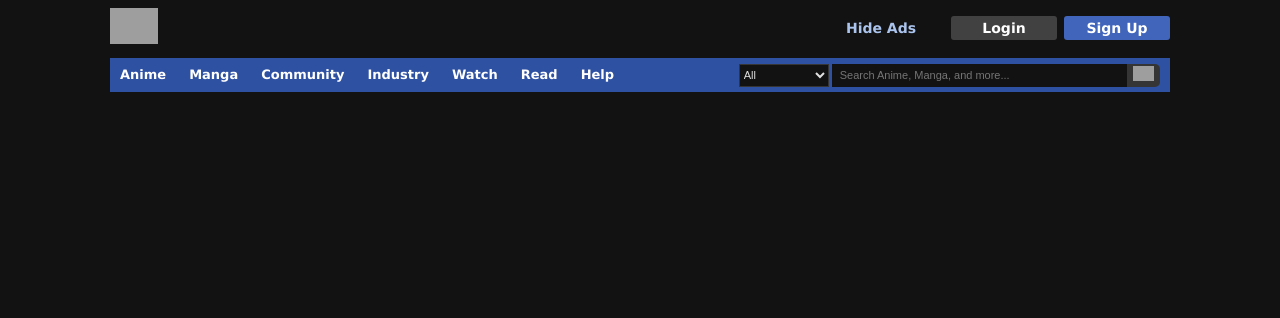
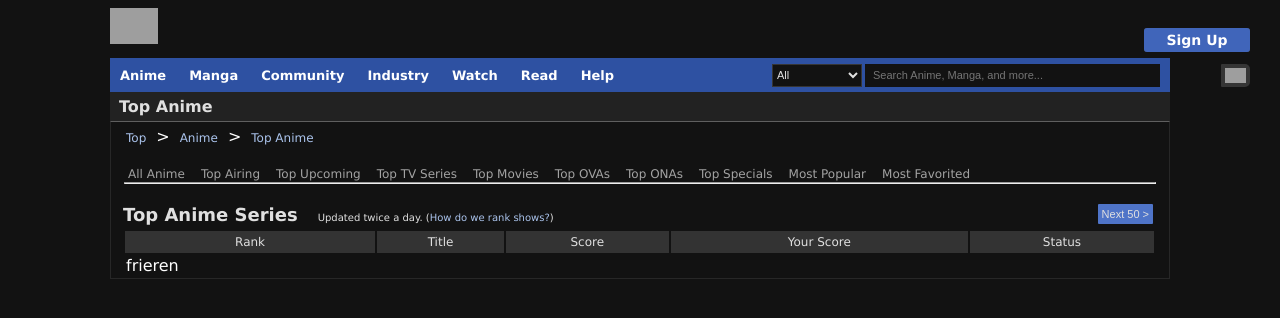
Before and after one commit to leafboo/mal-clone-react, a React (Vite) app: page / in a window 1280 px wide. Shown: the top 318 px of the page. Built offline with nearby package versions, Linux system fonts and the light colour scheme; grey boxes are pictures that could not be loaded.

Commit message:
Added the json file for the data of Animes

```diff
--- a/src/App.jsx
+++ b/src/App.jsx
@@ -1,6 +1,7 @@
 import React from 'react'
 import Header from './components/Header.jsx'
 import Search from './components/Search.jsx'
+import Navigation from './components/Navigation.jsx'
 import AppCSS from './App.module.css'
 
 export default function App() {
@@ -8,6 +9,7 @@
     <div className={AppCSS.container}>
       <Header />
       <Search />
+      <Navigation />
     </div>
   )
 
--- /dev/null
+++ b/src/components/AllAnimeList.jsx
@@ -0,0 +1,34 @@
+import React from 'react'
+import AllAnimeListCSS from '../styles/AllAnimeList.module.css'
+
+export default function AllAnimeList() {
+  return (
+    <div>
+      <div className={AllAnimeListCSS['all-anime-list-container']}>
+        <div className={AllAnimeListCSS['top-header']}>
+          Top Anime Series
+          <span className={AllAnimeListCSS['small-text']}>Updated twice a day. (<a href="" className={AllAnimeListCSS.blue}>How do we rank shows?</a>)
+          </span>
+          <button>Next 50 &gt;</button>
+
+        </div >
+        <table>
+          <thead>
+            <tr>
+              <td>Rank</td>
+              <td>Title</td>
+              <td>Score</td>
+              <td>Your Score</td>
+              <td>Status</td>
+            </tr>
+          </thead>
+          <tbody>
+            <tr>
+              <td>frieren</td>
+            </tr>
+          </tbody>
+        </table>
+      </div>
+    </div>
+  )
+}
--- a/src/components/List.jsx
+++ /dev/null
@@ -1,5 +0,0 @@
-import React from 'react'
-
-export default function List() {
-
-}
--- a/src/components/Navigation.jsx
+++ b/src/components/Navigation.jsx
@@ -1,5 +1,35 @@
 import React from 'react'
+import AllAnimeList from './AllAnimeList.jsx'
+import NavigationCSS from '../styles/Navigation.module.css'
 
 export default function Navigation() {
+  return (
+    <div className={NavigationCSS['navigation-container']}>
+      <div className={NavigationCSS['top-anime-container']}>Top Anime</div>
+      <div className={NavigationCSS['outer-box-container']}>
+        <div className={NavigationCSS['arrows-container']}>
+          <a href="">Top</a>&gt;
+          <a href="">Anime</a>&gt;
+          <a href="">Top Anime</a>
+        </div>
+        <div className={NavigationCSS['anime-navigation-row']}>
+          <nav>
+            <a href="">All Anime</a>
+            <a href="">Top Airing</a>
+            <a href="">Top Upcoming</a>
+            <a href="">Top TV Series</a>
+            <a href="">Top Movies</a>
+            <a href="">Top OVAs</a>
+            <a href="">Top ONAs</a>
+            <a href="">Top Specials</a>
+            <a href="">Most Popular</a>
+            <a href="">Most Favorited</a>
+          </nav>
+          <hr />
+        </div>
+        <AllAnimeList />
+      </div>
 
+    </div>
+  )
 }
--- a/src/index.css
+++ b/src/index.css
@@ -2,4 +2,5 @@
   background-color: rgb(18, 18, 18);
   display: flex;
   justify-content: center;
+  font-family: Verdana, Arial;
 }
--- /dev/null
+++ b/src/styles/AllAnimeList.module.css
@@ -0,0 +1,49 @@
+.all-anime-list-container {
+  width: 1060px;
+  margin-left: 12px;
+}
+
+.top-header {
+  font-weight: 700;
+  font-size: 18px;
+  color: rgb(224, 224, 224);
+  position: relative;
+}
+
+.top-header > span {
+  font-weight: 400;
+  font-size: 10px;
+  margin-left: 20px;
+}
+.top-header > span > a {
+  color: rgb(171, 196, 237);
+  text-decoration: none;
+  transition: text-decoration 0.70s;
+}
+.top-header > span > a:hover {
+  text-decoration: underline;
+}
+
+button {
+  position: absolute;
+  right: 30px;
+  background-color: rgb(79, 116, 200);
+  color: rgb(224, 224, 224);
+  border: none;
+  font-size: 11px;
+  padding: 4px;
+  border-radius: 1px;
+}
+
+table {
+  margin-top: 4px;
+  width: 1033px;
+}
+table > thead > tr > td {
+  background-color: rgb(51, 51, 51);
+  text-align: center;
+  font-size: 12px;
+  padding-top: 4px;
+  padding-bottom: 4px;
+  color: rgb(224, 224, 224);
+}
--- a/src/styles/Navigation.module.css
+++ b/src/styles/Navigation.module.css
@@ -0,0 +1,64 @@
+.navigation-container {
+  width: 1060px;
+}
+.navigation-container > .top-anime-container {
+  background-color: rgb(34, 34, 34);
+  color: #e0e0e0;
+  font-family: Verdana,Arial;
+  font-size: 16px;
+  font-weight: 700;
+  padding: 5px 9px;
+}
+
+.navigation-container > .outer-box-container {
+  border: solid;
+  border-color:  rgb(39, 39, 39);
+  border-top-color: rgb(95, 95, 95);
+  border-top-width: 1.5px;
+  border-left-width: 1px;
+  border-right-width: 1px;
+  border-bottom-width: 1px;
+  width: 1058px;
+  color: white;
+}
+
+.navigation-container > .outer-box-container > .arrows-container {
+  margin-top: 5px;
+  margin-left: 5px;
+  font-family: Avenir, "lucida grande", tahoma, verdana, arial, sans-serif;
+}
+.navigation-container > .outer-box-container > .arrows-container > a {
+  text-decoration: none;
+  color: rgb(171, 196, 237);
+  cursor: pointer;
+  line-height: 18px;
+  font-size: 12px;
+  margin-right: 10px;
+  margin-left: 10px;
+}
+
+.anime-navigation-row > nav {
+  margin-top: 16px;
+  margin-left: 5px;
+}
+.anime-navigation-row > nav > a {
+  text-decoration: none;
+  color: rgb(163, 163, 163);
+  font-size: 12px;
+  font-weight: 400;
+  font-family: Avenir, "lucida grande", tahoma, verdana, arial, sans-serif;
+  margin-left: 8px;
+  padding: 2px 4px;
+  transition: background-color 0.15s, color 0.15s;
+}
+.anime-navigation-row > nav > a:hover {
+  background-color: white;
+  color:  rgb(18, 18, 18);
+  padding-bottom: 3px;
+}
+.anime-navigation-row > hr {
+  margin: 0px 13px;
+  color: white;
+  margin-bottom: 20px;
+
+}
--- a/src/styles/Search.module.css
+++ b/src/styles/Search.module.css
@@ -17,6 +17,7 @@
   height: 27px;
   padding-top: 7px;
   padding-right: 8px;
+  transition: background-color 0.15s;
 }
 li:hover {
   background-color: rgb(51, 51, 51);
```
Also changed, not shown: src/styles/List.module.css (deleted).
